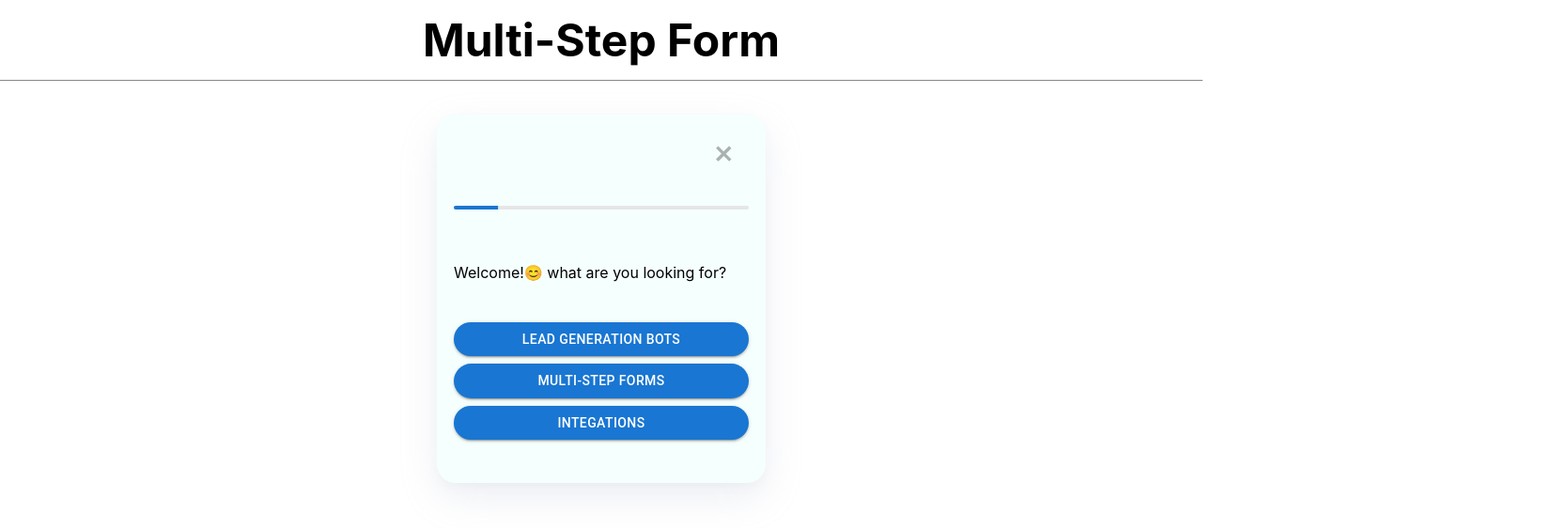
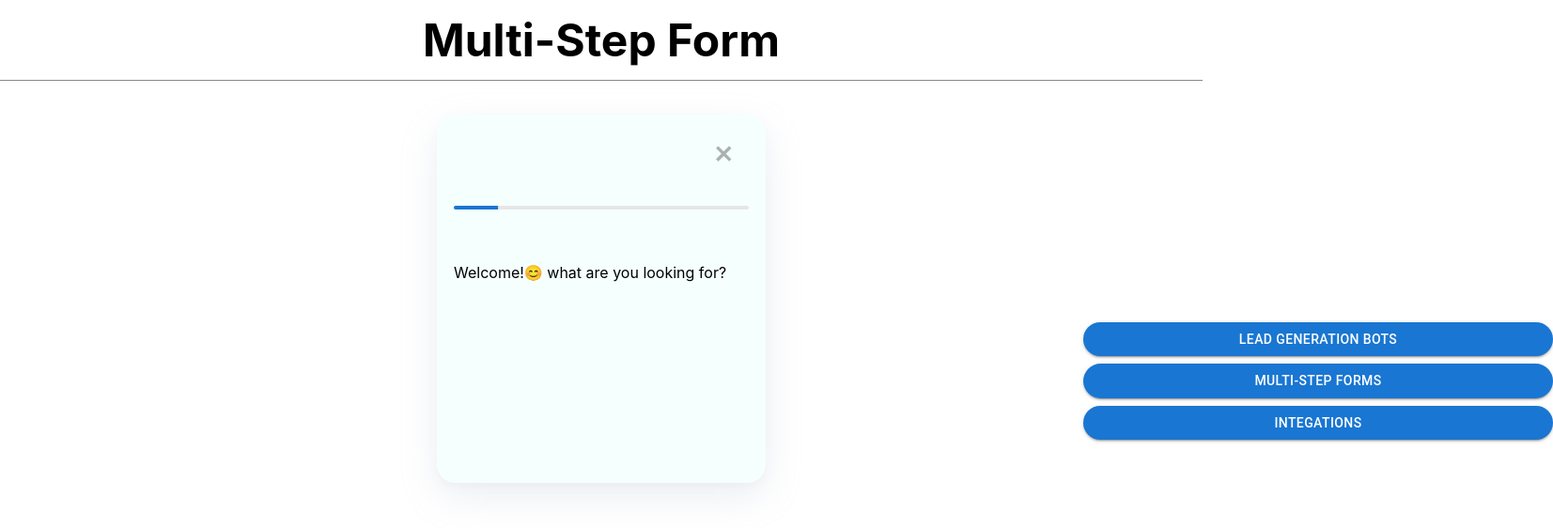
Before and after one commit to Parultholia/hacktoberfest-2022, a Next.js app: page / in a window 1280 px wide. Shown: the top 562 px of the page at 94% size, 1653 px wide, since content can reach past the window. Built offline with nearby package versions, Linux system fonts and the light colour scheme.

Commit message:
Button fixed

```diff
--- a/src/components/buttons/CustomBtn/styles.ts
+++ b/src/components/buttons/CustomBtn/styles.ts
@@ -4,7 +4,8 @@ const styles: {
   [key: string]: SxProps;
 } = {
   btn: {
-    width: "100%",
+    width: "500px",
+    marginLeft: "670px",
     borderRadius: "20px",
     backgroundColor: "#8A2BE2",
   },
```
